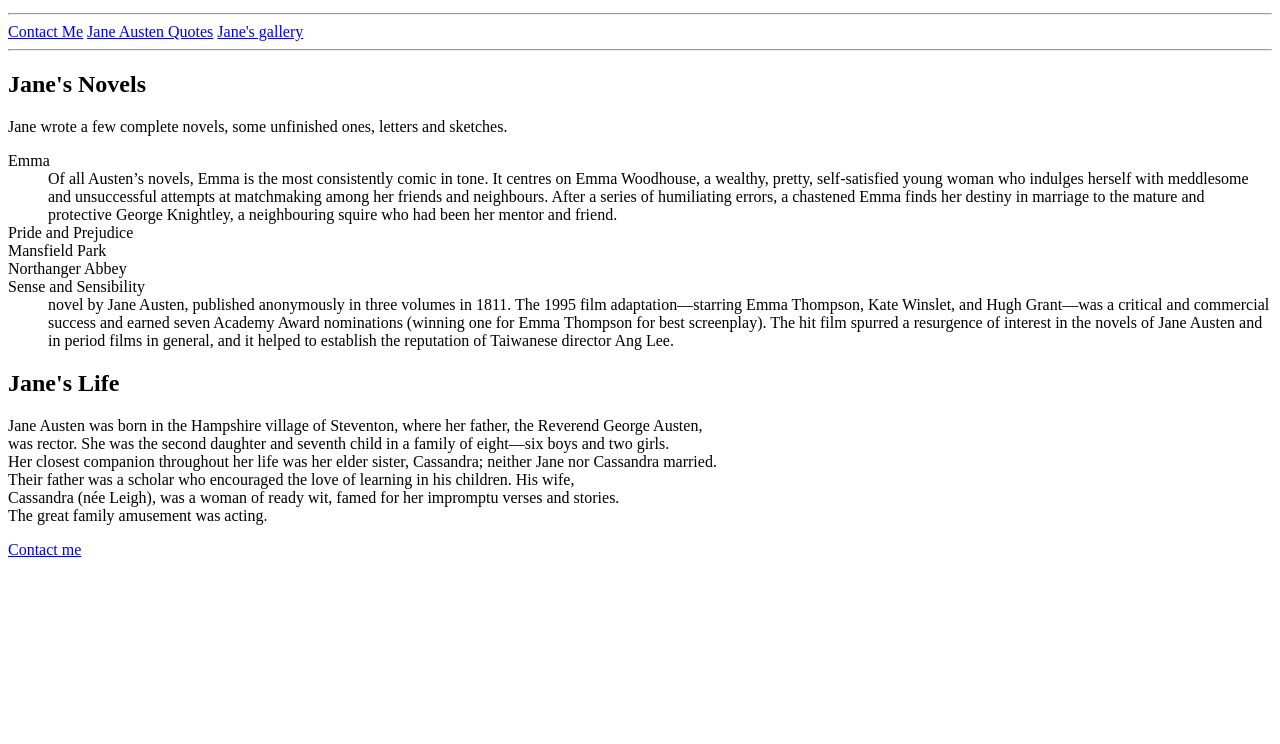
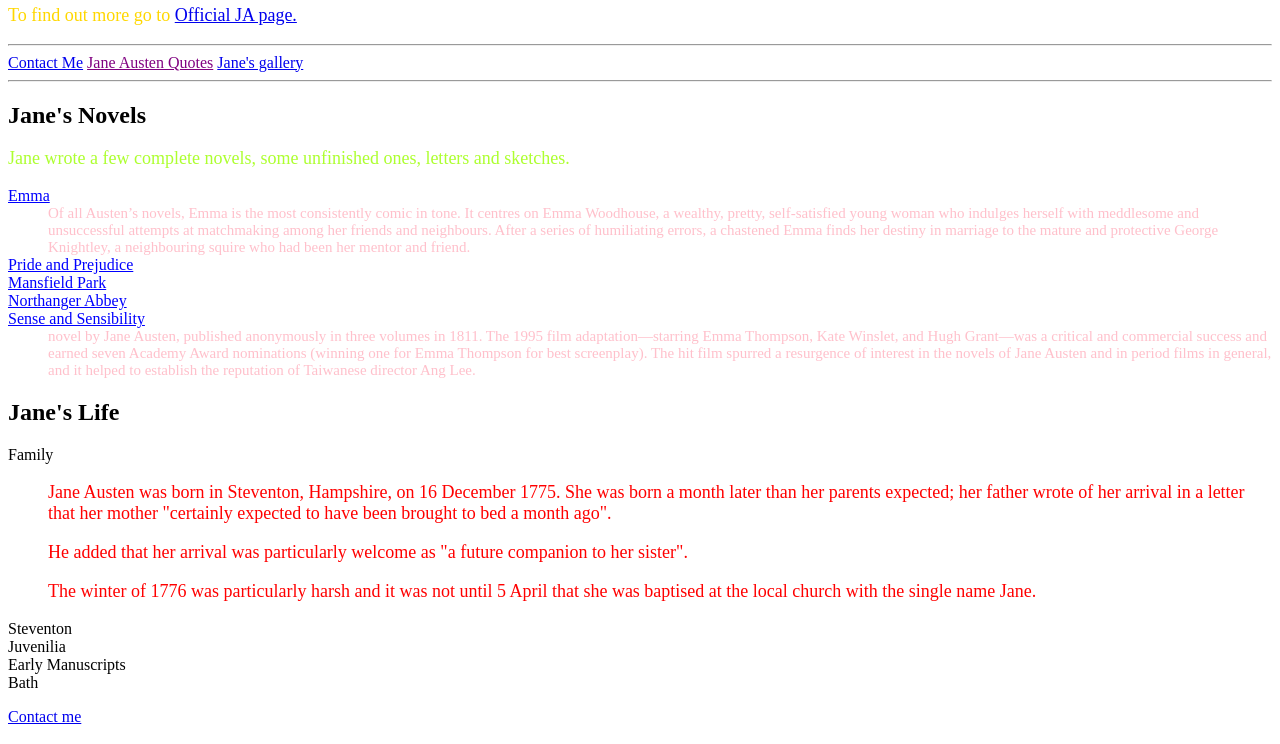
Before and after one commit to agkoryl/newprework, a plain HTML site: page index.html in a window 1280 px wide. Shown: the part 382-1126 px from the top of the page. Before the commit the page ends 957 px from the top, so only its background shows below. Drawn offline with Linux system fonts and the light colour scheme.

Commit message:
CSS changes

```diff
--- a/index.html
+++ b/index.html
@@ -7,14 +7,13 @@
     <title>Jane Austen page</title>
     <meta name="viewport" content="width=device-width, initial-scale=1">
     <link rel="stylesheet" type="text/css" href="main.css">
-    <script src="main.js"></script>
     <meta name="keywords" content="Jane Asuten books regency 18th century writer">
     <meta name="description" content="This is Jane Austen webpage. You'll find everything you need here.">
 </head>
 
 <body>
     <img src="img/austen-1.jpg" alt="Jane Austen books">
-    <h1> Welcome to my webpage about Jane Austen.</h1>
+    <h1 id="welcome"> Welcome to my webpage about Jane Austen.</h1>
     <p>Feel free to explore information about her novels.</p>
     <p>To find out more go to <a href="https://www.janeausten.org/">Official JA page.</a> </p>
 
@@ -30,48 +29,61 @@
         <h2>Jane's Novels</h2>
         <p> Jane wrote a few complete novels, some unfinished ones, letters and sketches.</p>
         <dl>
-        <dt class="novels__title">Emma</dt>
+            <dt class="novels novels__title">Emma</dt>
             <dd>Of all Austen’s novels, Emma is the most consistently comic in tone. It centres on Emma Woodhouse, a
                 wealthy,
                 pretty,
-            self-satisfied young woman who indulges herself with meddlesome and unsuccessful attempts at matchmaking
+                self-satisfied young woman who indulges herself with meddlesome and unsuccessful attempts at
+                matchmaking
                 among
                 her friends
-            and neighbours. After a series of humiliating errors, a chastened Emma finds her destiny in marriage to the
+                and neighbours. After a series of humiliating errors, a chastened Emma finds her destiny in marriage to
+                the
                 mature and
                 protective George Knightley, a neighbouring squire who had been her mentor and friend.</dd>
-        <dt class="novels__title">Pride and Prejudice</dt>
+            <dt class="novels novels__title">Pride and Prejudice</dt>
             <dd></dd>
-        <dt class="novels__title">Mansfield Park</dt>
-        <dt class="novels__title">Northanger Abbey</dt>
-        <dt class="novels__title">Sense and Sensibility</dt>
+            <dt class="novels novels__title">Mansfield Park</dt>
+            <dt class="novels novels__title">Northanger Abbey</dt>
+            <dt class="novels novels__title">Sense and Sensibility</dt>
             <dd>novel by Jane Austen, published anonymously in three volumes in 1811. The 1995 film adaptation—starring
                 Emma
                 Thompson,
                 Kate Winslet, and Hugh Grant—was a critical and commercial success and earned seven Academy Award
                 nominations
-            (winning one for Emma Thompson for best screenplay). The hit film spurred a resurgence of interest in the
+                (winning one for Emma Thompson for best screenplay). The hit film spurred a resurgence of interest in
+                the
                 novels
                 of Jane Austen and in period films in general, and it helped to establish the reputation of Taiwanese
                 director
                 Ang Lee.</dd>
         </dl>
     </div>
+<div>
+    <h2>Jane's Life</h2>
+    <dl>
+        <dt>Family</dt>
+        <dd>
+            <p>Jane Austen was born in Steventon, Hampshire, on 16 December 1775. She was born a month later than her parents expected; her father wrote of her arrival in a letter that her mother "certainly expected to have been brought to bed a month ago". </p>
+            <p>He added that her arrival was particularly welcome as "a future companion to her sister".</p>
+            <p>The winter of 1776 was particularly harsh and it was not until 5 April that she was baptised at the local church with the single name Jane.</p>
+        </dd>
+        <dt>Steventon</dt>
+        <dd></dd>
+        <dt>Juvenilia</dt>
+        <dd></dd>
+        <dt>Early Manuscripts</dt>
+        <dd></dd>
+        <dt>Bath</dt>
+        <dd></dd>
+    </dl>
+</div>
 
-    <h2>Jane's Life</h2>
-    <p>Jane Austen was born in the Hampshire village of Steventon, where her father, the Reverend George Austen, <br>
-        was rector. She was the second daughter and seventh child in a family of eight—six boys and two girls. <br>
-        Her closest companion throughout her life was her elder sister, Cassandra; neither Jane nor Cassandra married.
-        <br>
-        Their father was a scholar who encouraged the love of learning in his children. His wife, <br>
-        Cassandra (née Leigh), was a woman of ready wit, famed for her impromptu verses and stories.<br>
-        The great family amusement was acting.</p>
 
     <footer>
         <a href="contact.html">Contact me</a>
         <p></p>
     </footer>
-<script src="main.js"></script>
 
 </body>
 
--- a/main.css
+++ b/main.css
@@ -0,0 +1,44 @@
+/***********************************************
+*
+* Author : me
+* Date : ble
+*
+************************************************/
+
+/* Style all p tags */
+p, dd {
+    font-size: 18px;
+    color: red;
+
+}
+
+
+#welcome {
+    font-size: 40px;
+    color: darkgreen;
+}
+/* Descendant selector */
+.novels dd {
+    font-size: 15px;
+    color: pink;
+}
+/*Style novels class */
+.novels__title {
+    color: blue;
+   }
+
+   /* Child selector*/
+   body > p {
+       color: gold;
+   }
+   /* Adjacent selector */
+    h2 + p {
+       color: greenyellow;
+   }
+   /* Class attribute selector */
+   dt[class] {
+       text-decoration: underline;
+   }
+a[href$="pdf"] {
+    color: purple;
+}
```
Also changed, not shown: gallery.html (+17 -0 lines). Lines whose indentation alone changed are shown as unchanged.
